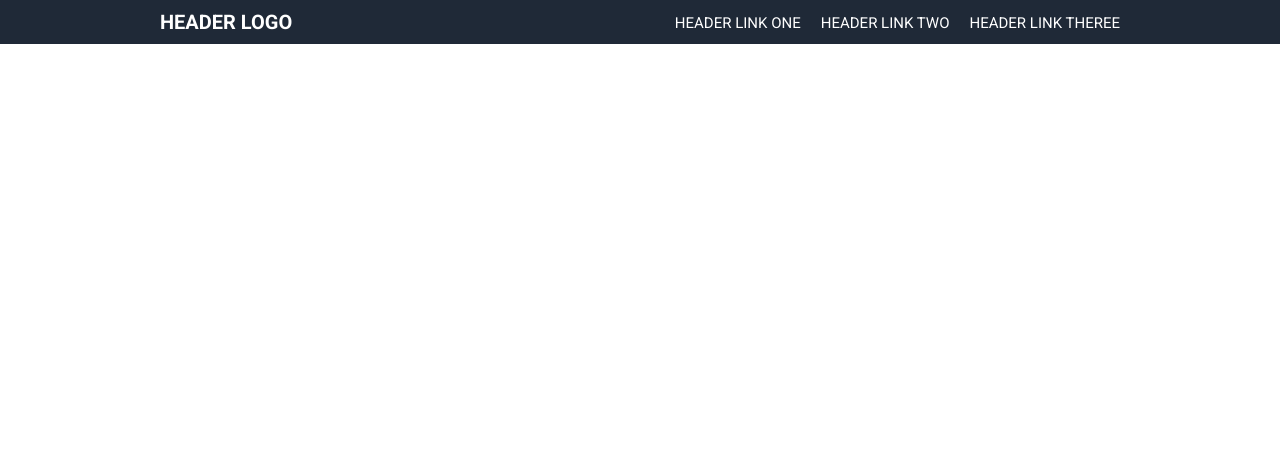
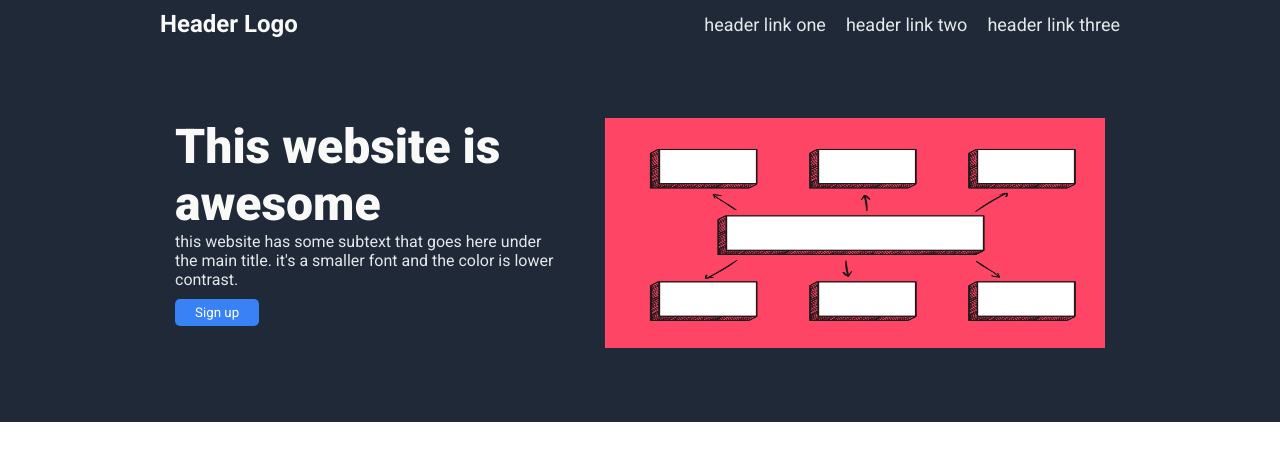
Before and after one commit to Dieg0ol/Landing-page, a plain HTML site: page index.html in a window 1280 px wide. Drawn offline with Linux system fonts and the light colour scheme.

Commit message:
finish Header || finish awasome-website

```diff
--- a/index.html
+++ b/index.html
@@ -13,31 +13,33 @@
     <nav>
         <div class="menu">
             <div class="logo">
-                <a href="#">HEADER LOGO</a>
+                <a href="#">Header Logo</a>
             </div>
             <ul>
-                <li><a href="#">HEADER LINK ONE</a></li>
-                <li><a href="#">HEADER LINK TWO</a></li>
-                <li><a href="#">HEADER LINK THEREE</a></li>
+                <li><a href="#">header link one</a></li>
+                <li><a href="#">header link two</a></li>
+                <li><a href="#">header link three</a></li>
             </ul>
         </div>
     </nav>
-    <!--
-        <main>
+    <div class="container">
         <div class="container-website">
             <section class="awesome-website">
-                <h1>This website is  <br>
+                <h1 class= "title">This website is  <br>
                      awesome</h1>
-                <p >this website has some subtext that goes here under <br> the main title. it's a
+                <p class="some-text">this website has some subtext that goes here under <br> the main title. it's a
                     smaller font and the color is lower <br>
                     contrast.
                 </p>
                 <button>Sign up</button>
             </section>
-            <picture>
-                <img src="images/quadrado.jpg" alt="imagem com quadrados">
-            </picture>
+                <picture>
+                    <img src="images/quadrado.jpg" alt="imagem com quadrados">
+                </picture>
         </div>
+    </di >
+    <!--
+        <main>
 
         <section class="random-information">
             <h1>Some random information</h1>
--- a/style.css
+++ b/style.css
@@ -8,28 +8,35 @@
 }
 
 nav {
-    background: #1f2937; /*azul escuro*/
+    background: #1f2937;
+    /*azul escuro*/
     width: 100%;
-    padding: 10px 0; /* 10px em cima e baixo e 0px esquerda e direita */
+    padding: 10px 0;
+    /* 10px em cima e baixo e 0px esquerda e direita */
 
 }
 
 nav .menu {
-    max-width:1000px; /* define o tamanho container */
+    max-width: 1000px;
+    /* define o tamanho container */
 
-    margin: auto; /* centraliza no container */
+    margin: auto;
+    /* centraliza no container */
     display: flex;
     align-items: center;
     justify-content: space-between;
-    padding: 0 20px; /* 0px em cima e baixo e 20px direita e esquerda */
+    padding: 0 20px;
+    /* 0px em cima e baixo e 20px direita e esquerda */
 }
 
 .menu .logo a {
-    text-decoration: none; /* tira underline */
-    color: #fff;
-    font-size: 20px;
+    text-decoration: none;
+    /* tira underline */
+    color: #F9FAF8;
+    font-size: 24px;
     font-weight: 600;
 }
+
 .menu ul {
     display: inline-flex;
 }
@@ -39,12 +46,54 @@ nav .menu {
     margin-left: 20px;
 
 }
- /* precisa escolher especificamente o item a ser alterado se ele estiver dentro de alguma outra coisa
+
+/* precisa escolher especificamente o item a ser alterado se ele estiver dentro de alguma outra coisa
  não funciona por isso se color as config abaixo na parte de cima não funciona!! */
 .menu ul li a {
     text-decoration: none;
-    color: #fff;
-    font-size: 15px; /* talvez alterar isso aqui */
+    color: #E5E7EB;
+    font-size: 18px;
+    /* talvez alterar isso aqui */
+}
 
 
+/* aqui é a parte do awesome website */
+img {
+    width: 500px;
+    height: 230px;
 }
+
+.container {
+    background: #1f2937;
+    width: 100%;
+    padding: 10px 0;
+}
+
+.container .container-website {
+    max-width: 1050px;
+    margin: auto;
+    display: flex;
+    justify-content: space-between;
+    padding: 0 20px;
+    gap: 50px;
+}
+.container .container-website .title {
+    font-size: 48px;
+    font-weight: 900;
+    color: #F9FAF8;
+}
+.container .some-text {
+    color: #E5E7EB;
+}
+.container .container-website {
+    padding: 60px;
+}
+
+.container .container-website button {
+    padding: 6px 20px;
+    border-radius: 5px;
+    border: none;
+    background: #3882f6;
+    color: #fff;
+    margin-top: 10px;
+}
```
